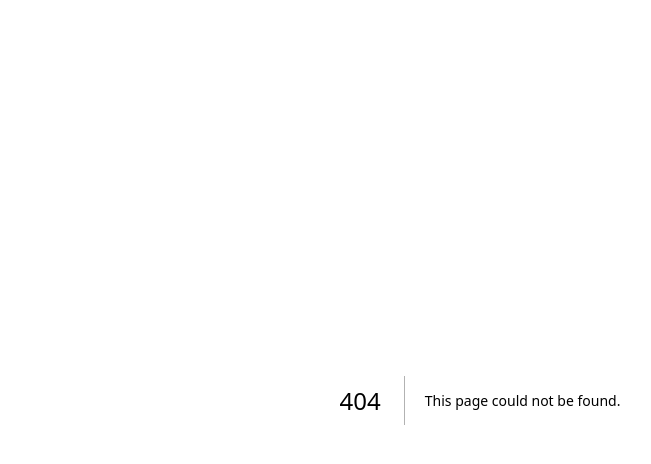
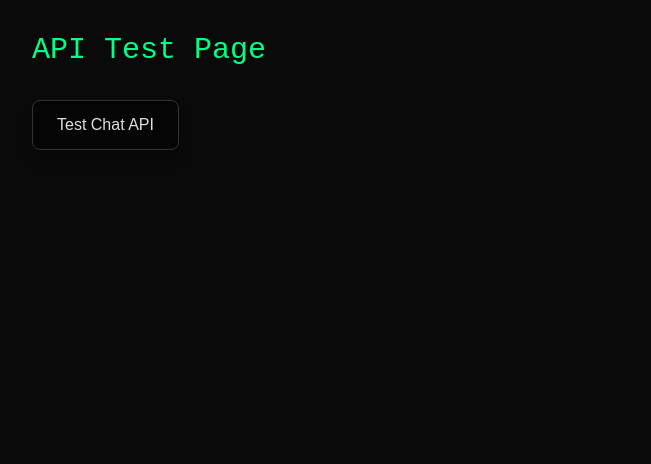
Before and after one commit to Michaelrobins938/aethoria-console, a Next.js app: page /api-test in a window 1280 px wide. Before the commit this address had no page. Shown: the top 464 px of the page, without its empty margins (160-811 px from the left). Built offline with nearby package versions, Linux system fonts and the light colour scheme.

Commit message:
test: Add API test page for debugging - Create simple test page to test chat API directly - This will help us see exactly what's happening with the API calls

```diff
--- /dev/null
+++ b/app/api-test/page.tsx
@@ -0,0 +1,56 @@
+'use client'
+
+import { useState } from 'react'
+
+export default function APITestPage() {
+  const [result, setResult] = useState<any>(null)
+  const [loading, setLoading] = useState(false)
+
+  const testAPI = async () => {
+    setLoading(true)
+    try {
+      const response = await fetch('/api/chat', {
+        method: 'POST',
+        headers: {
+          'Content-Type': 'application/json',
+        },
+        body: JSON.stringify({
+          messages: [{ role: 'user', content: 'Hello, this is a test message' }],
+          gamePrompt: { title: 'Test Game', genre: 'fantasy' }
+        })
+      })
+
+      const data = await response.json()
+      setResult({ status: response.status, data })
+    } catch (error) {
+      setResult({ error: error instanceof Error ? error.message : 'Unknown error' })
+    } finally {
+      setLoading(false)
+    }
+  }
+
+  return (
+    <div className="min-h-screen bg-console-dark p-8">
+      <div className="max-w-4xl mx-auto">
+        <h1 className="text-console-accent font-console text-3xl mb-8">API Test Page</h1>
+
+        <button
+          onClick={testAPI}
+          disabled={loading}
+          className="console-button mb-8"
+        >
+          {loading ? 'Testing...' : 'Test Chat API'}
+        </button>
+
+        {result && (
+          <div className="bg-console-darker border border-console-border rounded-lg p-6">
+            <h2 className="text-console-accent font-console text-xl mb-4">API Response:</h2>
+            <pre className="text-console-text font-mono text-sm overflow-auto">
+              {JSON.stringify(result, null, 2)}
+            </pre>
+          </div>
+        )}
+      </div>
+    </div>
+  )
+}
```
